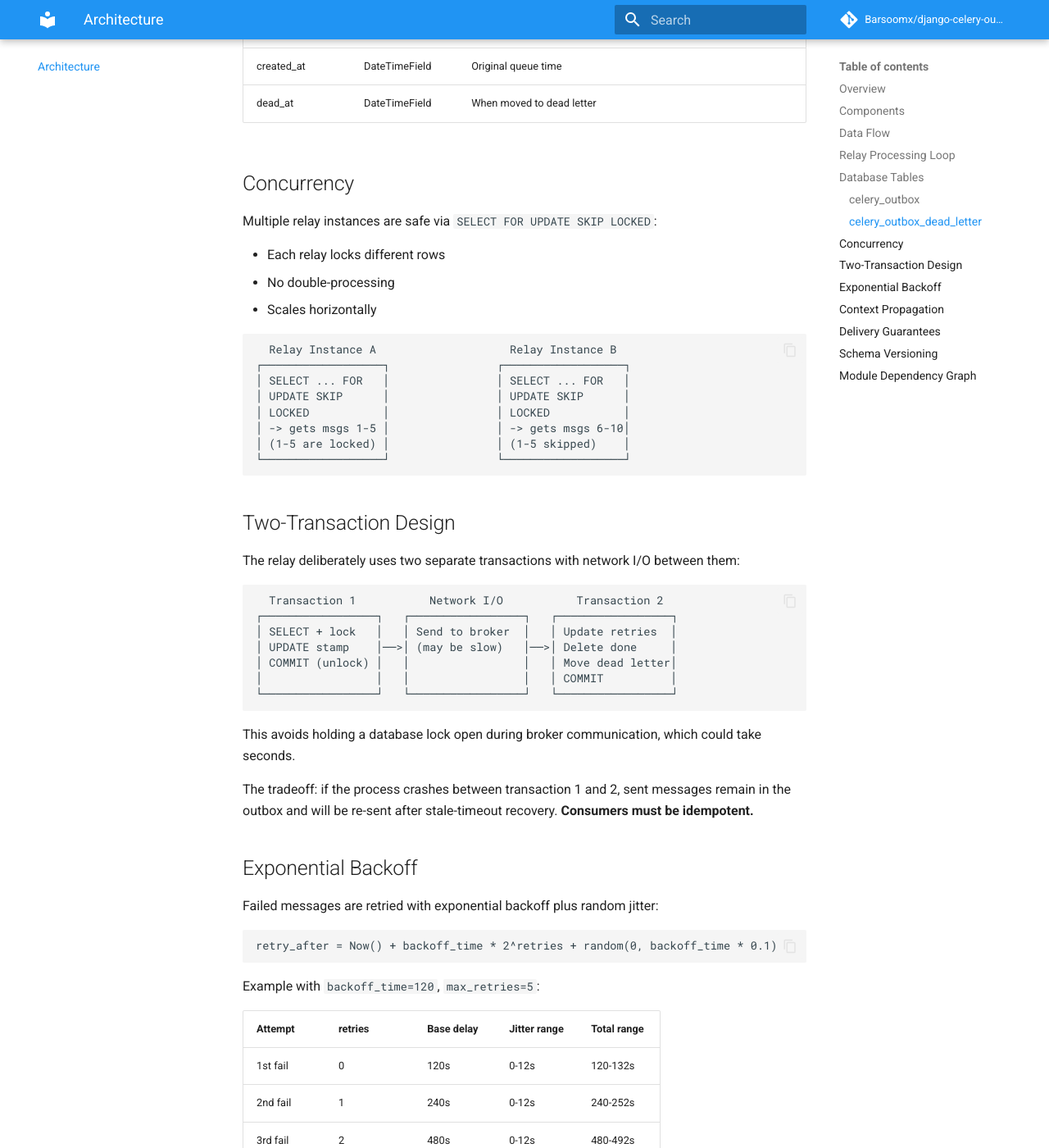
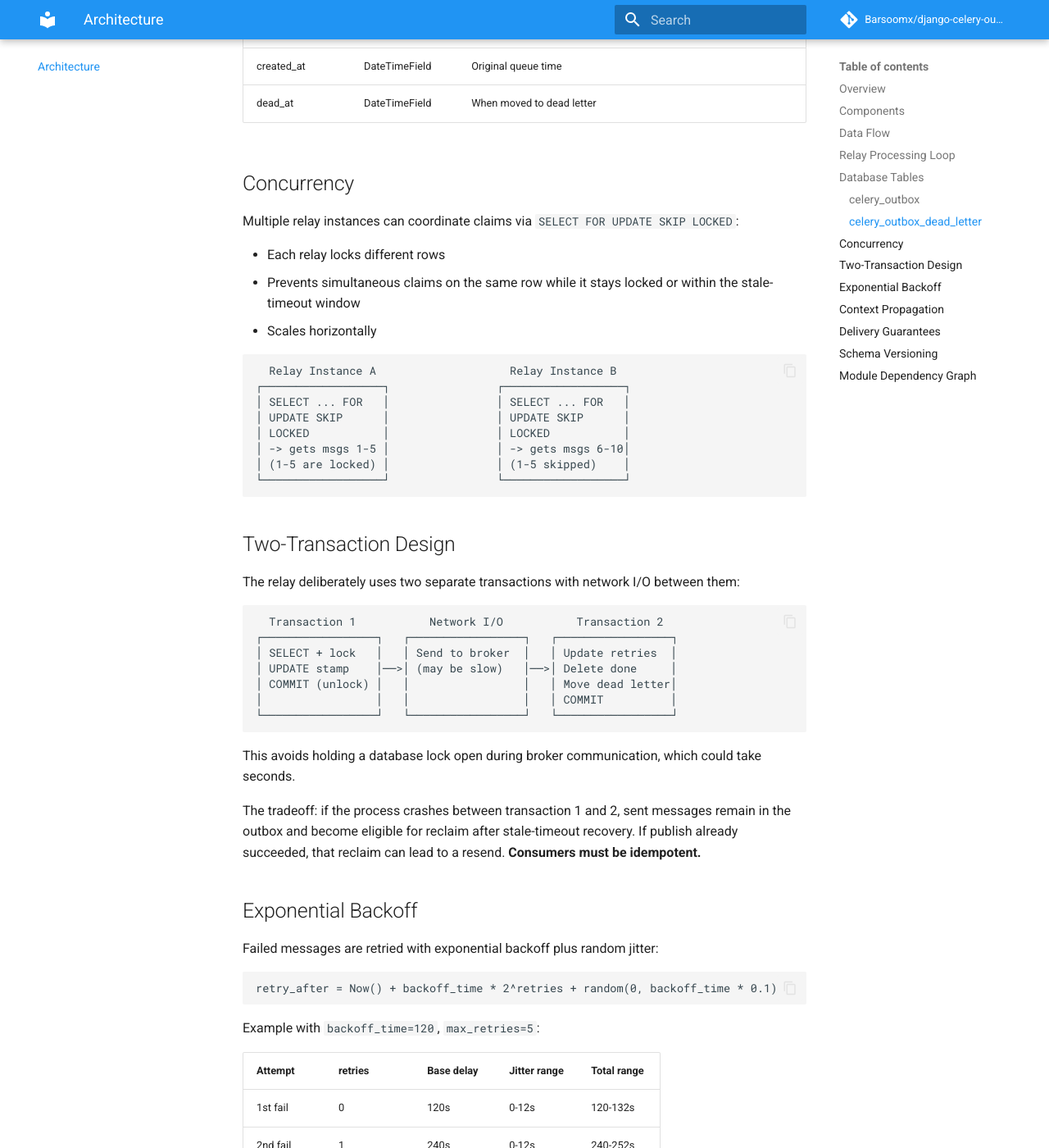
Before and after one commit to Barsoomx/django-celery-outbox, an MkDocs documentation site: the page built from docs/architecture.md, in a window 1280 px wide and 1400 px high, scrolled down 4040 px. Shown: the whole window at 82% size. Built offline with MkDocs 1.6.1 and Material for MkDocs 9.7.7, drawn with Linux system fonts in a browser that asks for light colours; comment, search, counter and statistics services are not loaded; some of the changed text lies outside the part shown.

Commit message:
docs: narrow delivery guarantee wording

````diff
--- a/docs/architecture.md
+++ b/docs/architecture.md
@@ -138,10 +138,10 @@ Failed messages exceeding max retries:
 
 ## Concurrency
 
-Multiple relay instances are safe via `SELECT FOR UPDATE SKIP LOCKED`:
+Multiple relay instances can coordinate claims via `SELECT FOR UPDATE SKIP LOCKED`:
 
 - Each relay locks different rows
-- No double-processing
+- Prevents simultaneous claims on the same row while it stays locked or within the stale-timeout window
 - Scales horizontally
 
 ```
@@ -172,7 +172,8 @@ The relay deliberately uses two separate transactions with network I/O between t
 This avoids holding a database lock open during broker communication, which could take seconds.
 
 The tradeoff: if the process crashes between transaction 1 and 2, sent messages remain in the outbox
-and will be re-sent after stale-timeout recovery. **Consumers must be idempotent.**
+and become eligible for reclaim after stale-timeout recovery. If publish already succeeded, that
+reclaim can lead to a resend. **Consumers must be idempotent.**
 
 ## Exponential Backoff
 
@@ -207,8 +208,8 @@ Observability context is captured at `send_task()` time and restored by `RelayPu
 | Scenario | Outcome |
 |----------|---------|
 | Business transaction rolls back | Task never created in outbox. No delivery. |
-| Relay crashes before sending to broker | Message remains in outbox. Recovered after stale timeout (5 min). |
-| Relay sends to broker, crashes before TX2 | Message re-sent after stale timeout recovery. **Duplicate delivery.** |
+| Relay crashes before sending to broker | Message remains in outbox and becomes eligible for reclaim after stale timeout (5 min). |
+| Relay sends to broker, crashes before TX2 | Message may be re-sent after stale-timeout reclaim. **Duplicate delivery is possible.** |
 | Broker rejects message | Relay catches exception, message retried with backoff. |
 | Broker fails silently (no publisher confirms) | Message may still be lost after the relay deletes the outbox row. |
 | Relay max retries exceeded | Message moved to dead letter table. Operator can retry via admin. |
````
Also changed, not shown: ARCHITECTURE.md (+11 -9 lines).
